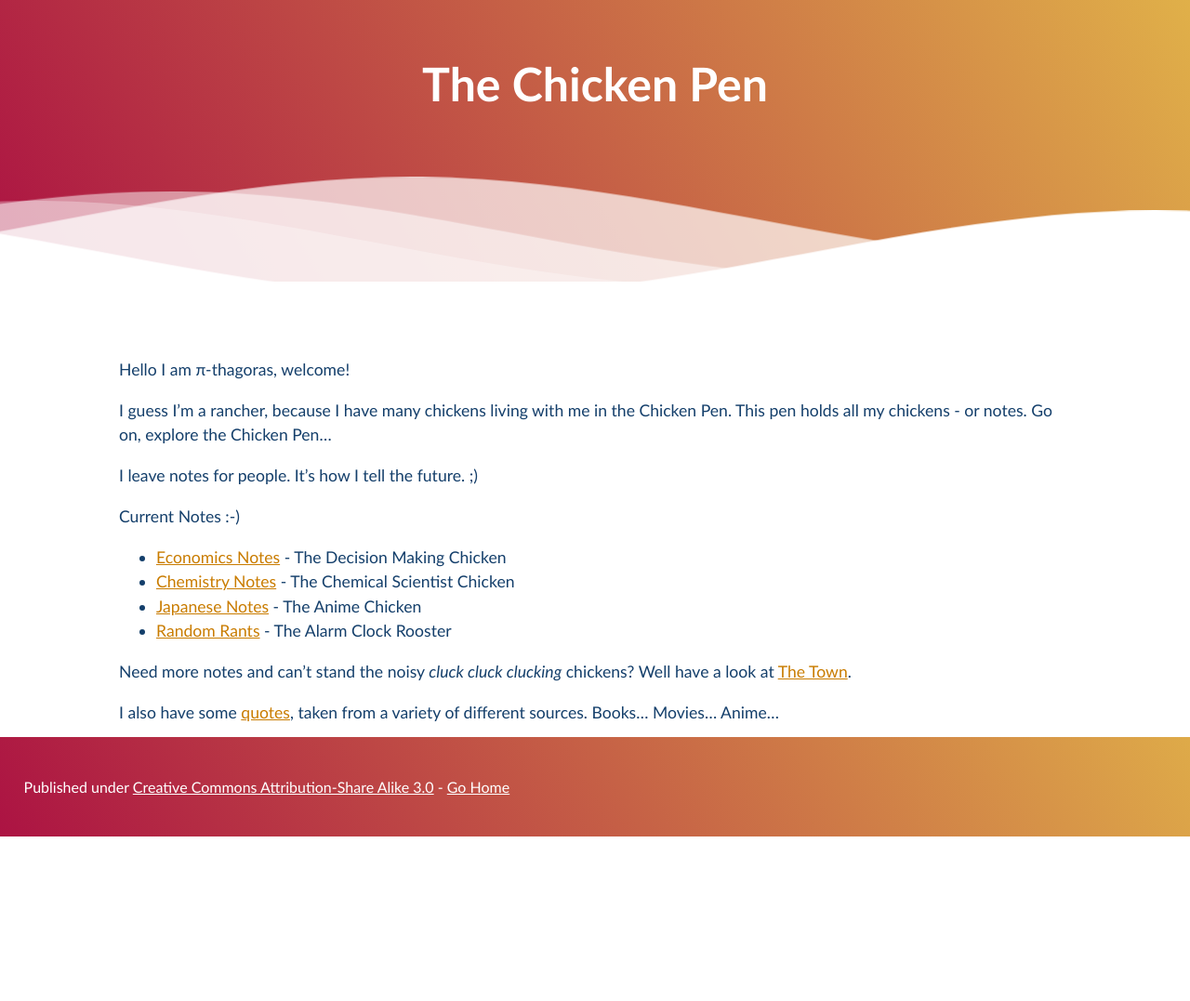
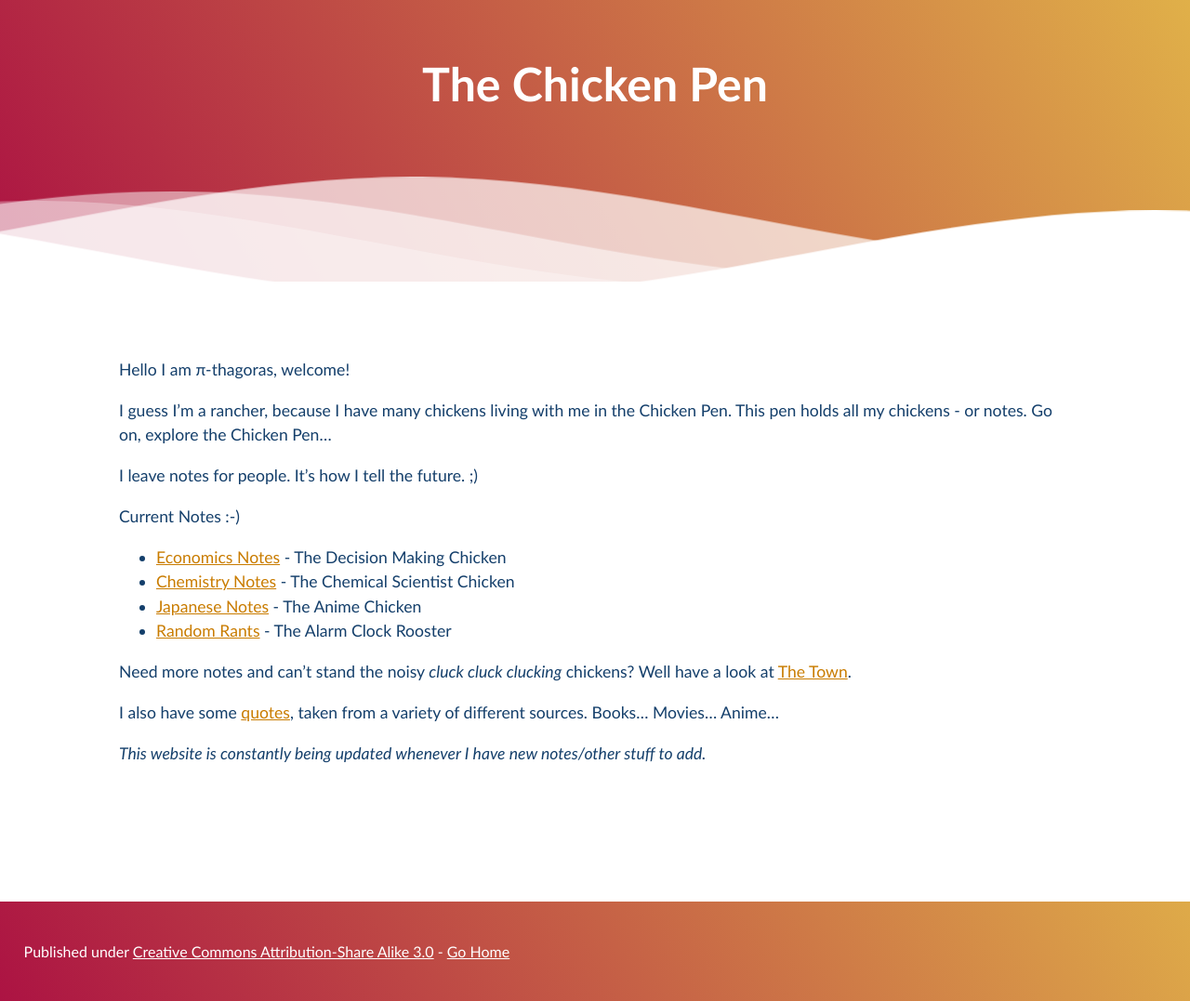
Before and after one commit to Pi-thagoras/the-chicken-pen, a Jekyll site: the page built from index.md, in a window 1280 px wide. Shown: the whole page at 93% size. Built offline with Jekyll 4.4.1, drawn with Linux system fonts in a browser that asks for light colours.

Commit message:
Update styles.css

```diff
--- a/assets/css/styles.css
+++ b/assets/css/styles.css
@@ -143,7 +143,7 @@
 }
 
 .page-footer {
-  position: sticky;
+  position: relative;
   padding: 2%;
   width: 100%;
   background: linear-gradient(60deg, #ac1343 0%, #e0b049 100%);
```
